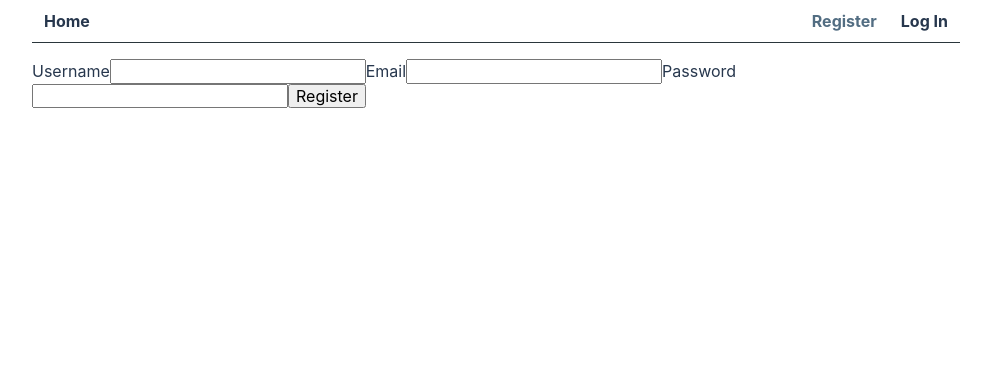
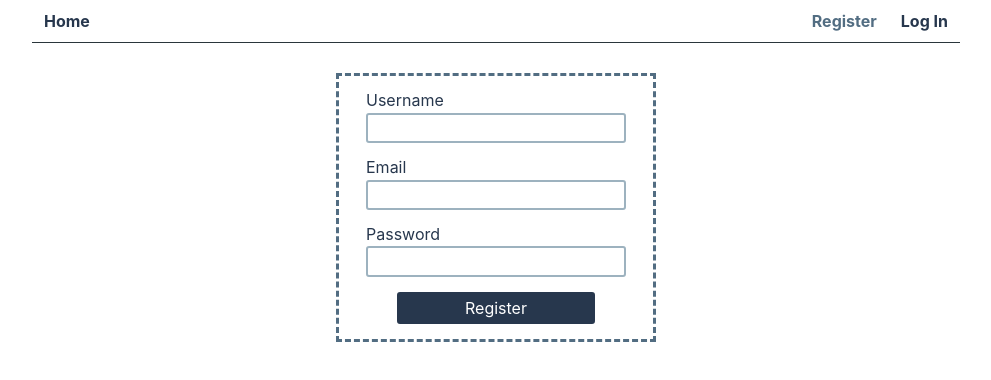
Before and after one commit to 1evanter/goit-react-hw-08-phonebook, a React (Create React App) app: page /goit-react-hw-08-phonebook/register in a window 1280 px wide. Shown: the top 380 px of the page, without its empty margins (144-1135 px from the left). Built offline with nearby package versions, Linux system fonts and the light colour scheme.

Commit message:
RegisterForm styles

```diff
--- a/src/components/RegisterForm/RegisterForm.jsx
+++ b/src/components/RegisterForm/RegisterForm.jsx
@@ -1,5 +1,6 @@
 import { useDispatch } from 'react-redux';
 import { register } from 'redux/auth/operations';
+import { Form, Label, Input, Button } from './RegisterForm.styled';
 
 export const RegisterForm = () => {
   const dispatch = useDispatch();
@@ -20,20 +21,20 @@ export const RegisterForm = () => {
   };
 
   return (
-    <form onSubmit={handleSubmit} autoComplete="off">
-      <label>
+    <Form onSubmit={handleSubmit} autoComplete="off">
+      <Label>
         Username
-        <input type="text" name="name" />
-      </label>
-      <label>
+        <Input type="text" name="name" />
+      </Label>
+      <Label>
         Email
-        <input type="email" name="email" />
-      </label>
-      <label>
+        <Input type="email" name="email" />
+      </Label>
+      <Label>
         Password
-        <input type="password" name="password" />
-      </label>
-      <button type="submit">Register</button>
-    </form>
+        <Input type="password" name="password" />
+      </Label>
+      <Button type="submit">Register</Button>
+    </Form>
   );
 };
--- /dev/null
+++ b/src/components/RegisterForm/RegisterForm.styled.jsx
@@ -0,0 +1,56 @@
+import styled from 'styled-components';
+
+export const Form = styled.form`
+  width: 320px;
+  display: flex;
+  flex-direction: column;
+  flex-wrap: wrap;
+  align-items: center;
+  justify-content: center;
+
+  margin: 30px auto;
+  padding: 15px;
+  gap: 15px;
+  border: 3px dashed #526d82;
+`;
+
+export const Label = styled.label`
+  display: flex;
+  flex-direction: column;
+`;
+
+export const Input = styled.input`
+  margin-top: 3px;
+  padding: 4px;
+
+  border: 2px solid #9db2bf;
+  border-radius: 3px;
+  outline: none;
+
+  transition: border 250ms cubic-bezier(0.4, 0, 0.2, 1);
+
+  &:hover,
+  &:focus {
+    border: 2px solid #27374d;
+  }
+`;
+
+export const Button = styled.button`
+  display: block;
+  color: #fff;
+  background-color: #27374d;
+  border: 2px solid #27374d;
+  border-radius: 3px;
+  padding: 5px 66px;
+
+  transition: border 250ms cubic-bezier(0.4, 0, 0.2, 1),
+    background-color 250ms cubic-bezier(0.4, 0, 0.2, 1),
+    color 250ms cubic-bezier(0.4, 0, 0.2, 1);
+
+  &:hover,
+  &:focus {
+    border: 2px solid #526d82;
+    background-color: #dde6ed;
+    color: #27374d;
+  }
+`;
```
